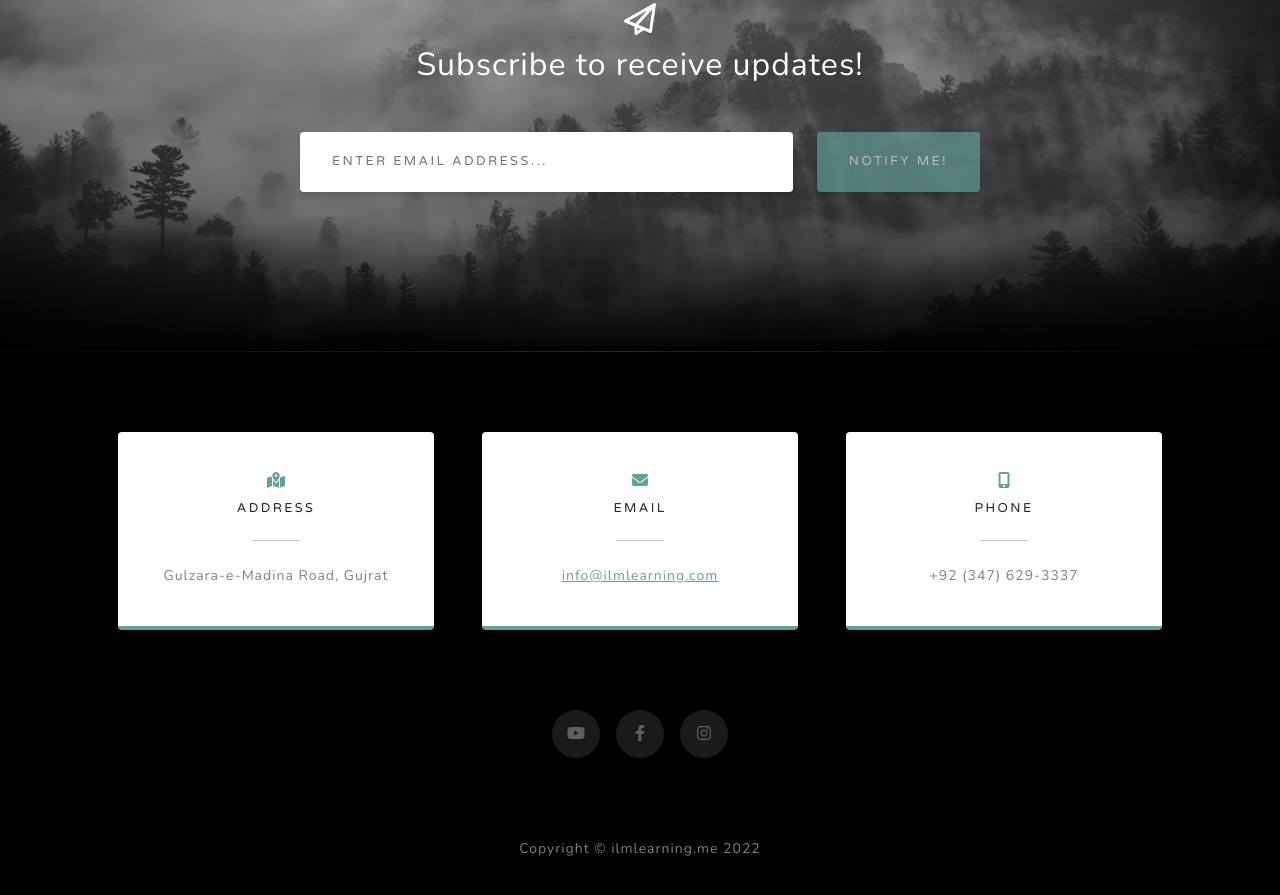
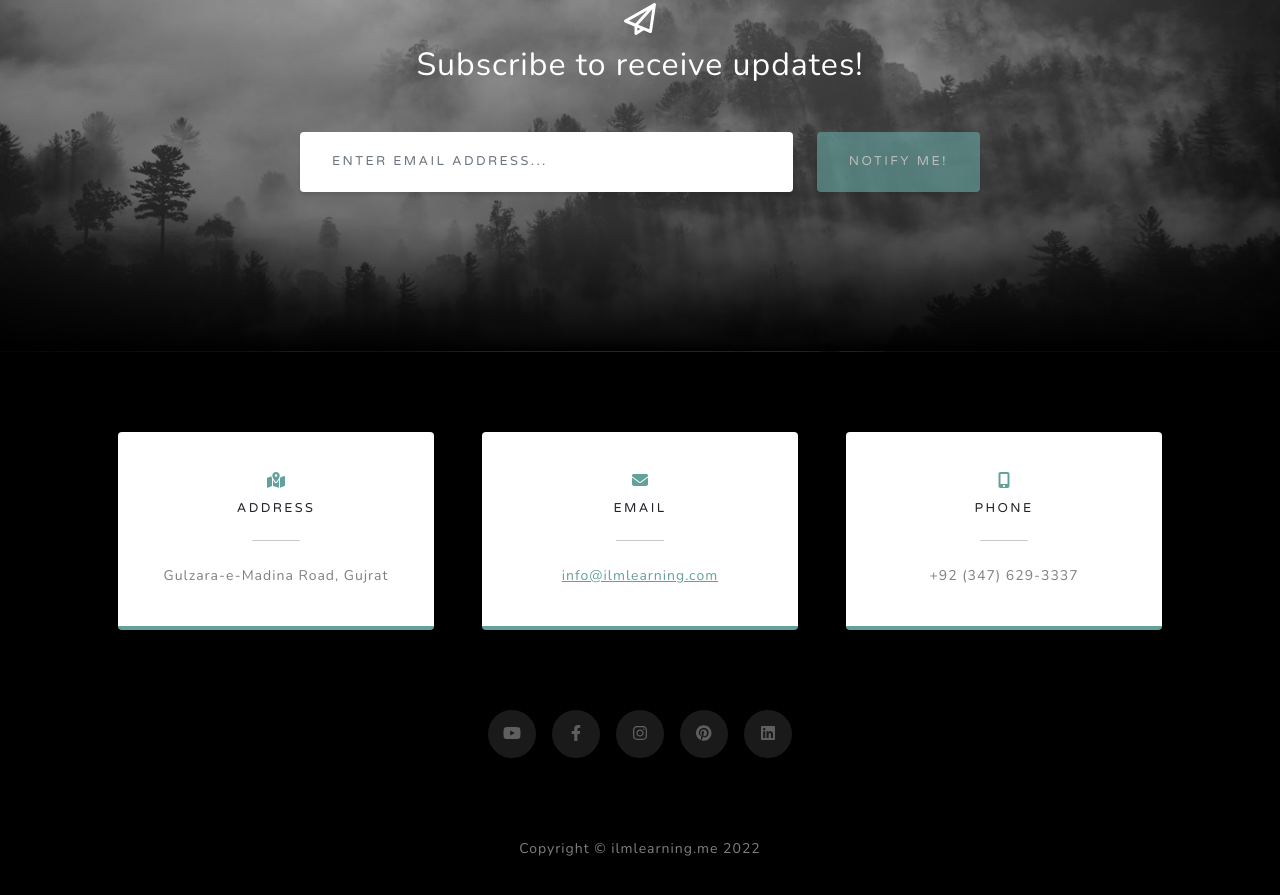
Before and after one commit to ilmpkk/ilm, a plain HTML site: page index.html in a window 1280 px wide. Shown: the part 3175-4070 px from the top of the page. Drawn offline with nearby package versions, Linux system fonts and the light colour scheme.

Commit message:
Update index.html
content change

```diff
--- a/index.html
+++ b/index.html
@@ -186,9 +186,11 @@
                     </div>
                 </div>
                 <div class="social d-flex justify-content-center">
-                    <a class="mx-2" href="#!"><i class="fab fa-youtube"></i></a>
-                    <a class="mx-2" href="#!"><i class="fab fa-facebook-f"></i></a>
-                    <a class="mx-2" href="#!"><i class="fab fa-instagram"></i></a>
+                    <a class="mx-2" href="https://youtube.com/c/ilmpkk"><i class="fab fa-youtube"></i></a>
+                    <a class="mx-2" href="https://fb.me/ilmpkk"><i class="fab fa-facebook-f"></i></a>
+                    <a class="mx-2" href="https://instagram.com/ilmpkk"><i class="fab fa-instagram"></i></a>
+                    <a class="mx-2" href="https://pinterest.com/ilmpkkk"><i class="fab fa-pinterest"></i></a>
+                    <a class="mx-2" href="https://linkedin.com/company/ilmpkk"><i class="fab fa-linkedin"></i></a>
                 </div>
             </div>
         </section>
```
